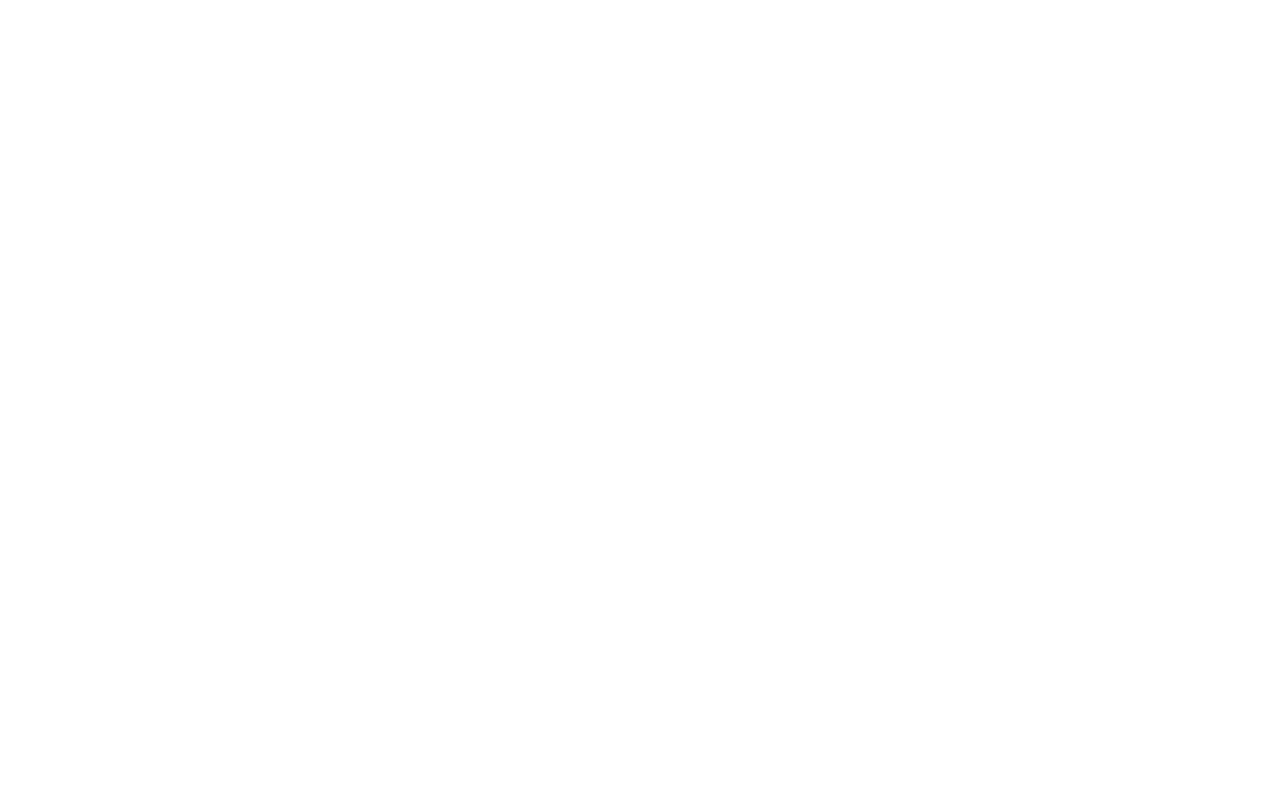
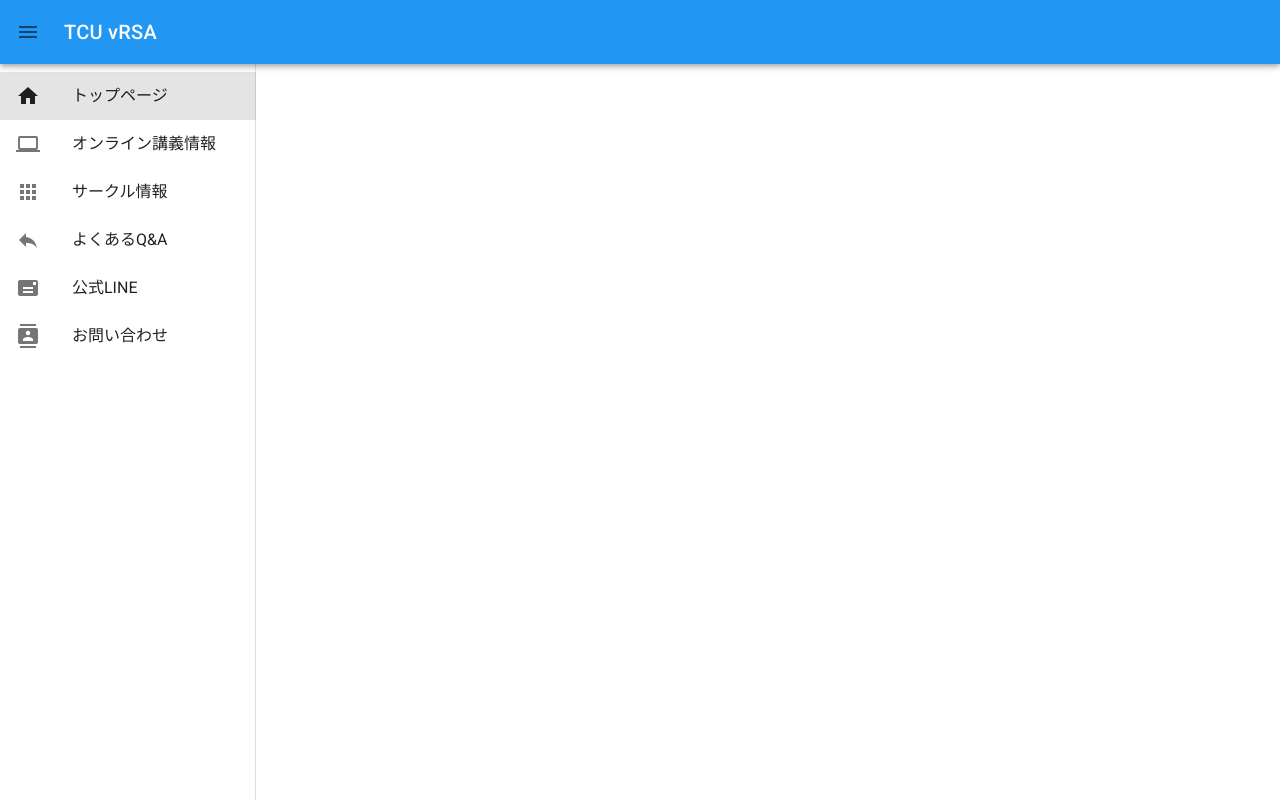
Before and after one commit to TCU-vRSA/vrsa-web, a Nuxt app: page / in a window 1280 px wide. Built offline with nearby package versions, Linux system fonts and the light colour scheme.

Commit message:
[add]レイアウト仮作成

```diff
--- a/layouts/default.vue
+++ b/layouts/default.vue
@@ -1,9 +1,39 @@
 <template>
-  <nuxt />
+  <v-app>
+    <!-- タイトルバー -->
+    <v-app-bar app clipped-left color="blue">
+      <v-app-bar-nav-icon @click="drawer = !drawer" />
+      <span class="title ml-3 mr-5 white--text">TCU vRSA</span>
+      <v-spacer />
+    </v-app-bar>
+
+    <!-- ドロワーメニュー -->
+    <v-navigation-drawer v-model="drawer" app clipped color="white">
+      <v-list>
+        <v-list-item router :to="item.to" :key="i" v-for="(item,i) in items" exact>
+          <v-list-item-action><v-icon>{{ item.icon }}</v-icon></v-list-item-action>
+          <v-list-item-content><v-list-item-title v-text="item.title" /></v-list-item-content>
+        </v-list-item>
+      </v-list>
+    </v-navigation-drawer>
+  </v-app>
 </template>
 
 <script>
 export default {
+  data() {
+    return {
+      drawer: null,
+      items: [
+        {icon: 'mdi-home', title: 'トップページ', to: '/'},
+        {icon: 'mdi-laptop', title: 'オンライン講義情報', to: '/online'},
+        {icon: 'mdi-apps', title: 'サークル情報', to: '/club'},
+        {icon: 'mdi-reply', title: 'よくあるQ&A', to: '/qa'},
+        {icon: 'mdi-mail', title: '公式LINE', to: '/line'},
+        {icon: 'mdi-contacts', title: 'お問い合わせ', to: '/contact'},
+      ]
+    }
+  }
 
 }
 </script>
--- a/nuxt.config.js
+++ b/nuxt.config.js
@@ -56,6 +56,12 @@ export default {
   */
   vuetify: {
     customVariables: ['~/assets/variables.scss'],
+    defaultAssets: {
+      icons: 'mdi'
+    },
+    icons: {
+      iconfont: 'mdi',
+    },
     theme: {
       dark: false,
       themes: {
@@ -69,7 +75,7 @@ export default {
           success: colors.green.accent3
         }
       }
-    }
+    },
   },
   /*
   ** Build configuration
--- a/package.json
+++ b/package.json
@@ -11,8 +11,9 @@
     "generate": "nuxt generate"
   },
   "dependencies": {
-    "nuxt": "^2.0.0",
-    "@nuxtjs/axios": "^5.3.6"
+    "@mdi/font": "^5.0.45",
+    "@nuxtjs/axios": "^5.3.6",
+    "nuxt": "^2.0.0"
   },
   "devDependencies": {
     "@nuxtjs/vuetify": "^1.0.0"
--- a/pages/index.vue
+++ b/pages/index.vue
@@ -1,6 +1,6 @@
 <template>
   <div class="index">
-
+    <p>こんにちは</p>
   </div>
 </template>
 
```
Also changed, not shown: plugins/vuetify.js (added, +13 -0 lines), 1 other file (tests, documents, lock files or other folders).
